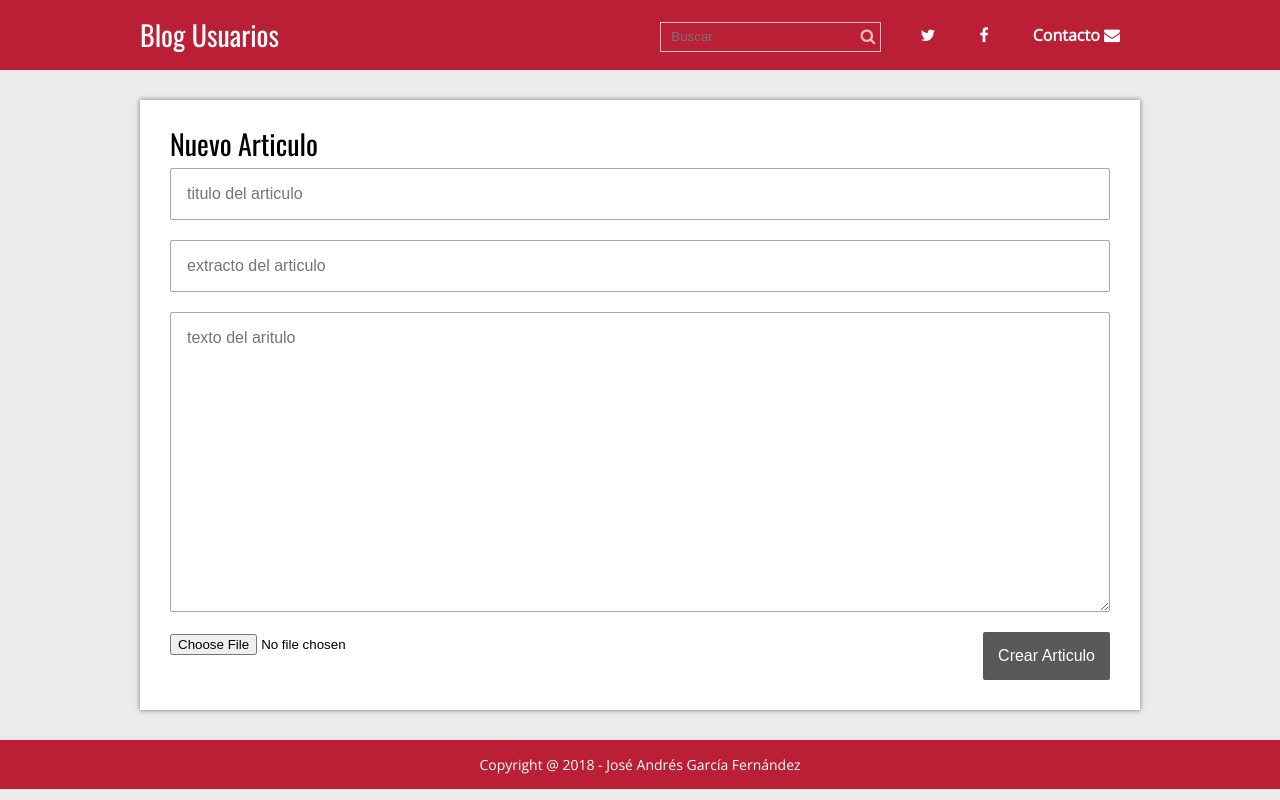
After one commit to joseandres25/phpproyectos, a PHP site: page /cursoPHP/admin/nuevo.php in a window 1280 px wide. The commit adds this page. Run offline with PHP 8.4, Linux system fonts and the light colour scheme; the visitor is signed in with stand-in values (Sample User, id 1); some libraries are stand-ins or nearby versions.

Commit message:
Editor de Articulos

```diff
--- a/practicas/blog/admin/index.php
+++ b/practicas/blog/admin/index.php
@@ -11,6 +11,7 @@
 	//comprobar sesion
 
 	comprobarSession();
+
 	if(!$conexion){
 		header('Location:../error.php');
 	}
--- /dev/null
+++ b/practicas/blog/admin/nuevo.php
@@ -0,0 +1,52 @@
+<?php
+
+	session_start();
+	require 'config.php';
+	require '../funciones.php';
+
+
+	comprobarSession();
+
+	$conexion = conexion($bd_config);
+
+	if(!$conexion){
+		header('Location:../error.php');
+	}
+
+	//comprobamos si los datos han sido enviados. y los traemos a las variables.
+	if($_SERVER['REQUEST_METHOD'] == 'POST'){
+		$titulo = limpiarDatos($_POST['titulo']);
+		$extracto = limpiarDatos($_POST['extracto']);
+		$texto = $_POST['texto'];
+		$thumb = $_FILES['thumb']['tmp_name'];
+
+		//ruta del fichero
+		$archivo_subido = '../' . $blog_config['carpeta_imagenes'] . $_FILES['thumb']['name'];
+
+		//guardamos la imagen
+		move_uploaded_file($thumb, $archivo_subido);
+
+		$statement = $conexion->prepare(
+			'INSERT INTO articulos (id, titulo, extracto, texto, thumb)
+			VALUES (NULL, :titulo, :extracto, :texto, :thumb)'
+		);
+
+		$statement->execute(
+			array(
+				':titulo' => $titulo,
+				':extracto' => $extracto,
+				':texto' => $texto,
+				':thumb' => $_FILES['thumb']['name']
+
+			)
+		);
+
+		header('Location:'. RUTA . '/admin');
+
+	}
+
+
+
+	require '../views/nuevo.view.php';
+
+ ?>
--- a/practicas/blog/funciones.php
+++ b/practicas/blog/funciones.php
@@ -83,8 +83,8 @@
 	}
 
 	function comprobarSession(){
-		if(isset($_SESSION['admin'])){
-			header('Location: '. RUTA );
+		if(!isset($_SESSION['admin'])){
+			header('Location: '. RUTA . '/admin');
 		}
 	}
 
--- /dev/null
+++ b/practicas/blog/views/nuevo.view.php
@@ -0,0 +1,19 @@
+<?php require 'header.php'; ?>
+<div class="contenedor">
+			<div class="post">
+				<article>
+					<h2 class="titulo">Nuevo Articulo</h2>
+					<form class="formulario" method="post" enctype="multipart/form-data" action="<?php echo htmlspecialchars($_SERVER['PHP_SELF']); ?>">
+						<input type="text" name="titulo" placeholder="titulo del articulo">
+						<input type="text" name="extracto" placeholder="extracto del articulo">
+						<textarea name="texto" placeholder="texto del aritulo"></textarea>
+						<input type="file" name="thumb">
+						<input type="submit" value="Crear Articulo">
+
+					</form>
+				</article>
+			</div>
+</div>
+
+
+<?php require 'footer.php'; ?>
```
Also changed, not shown: 2 other files.
